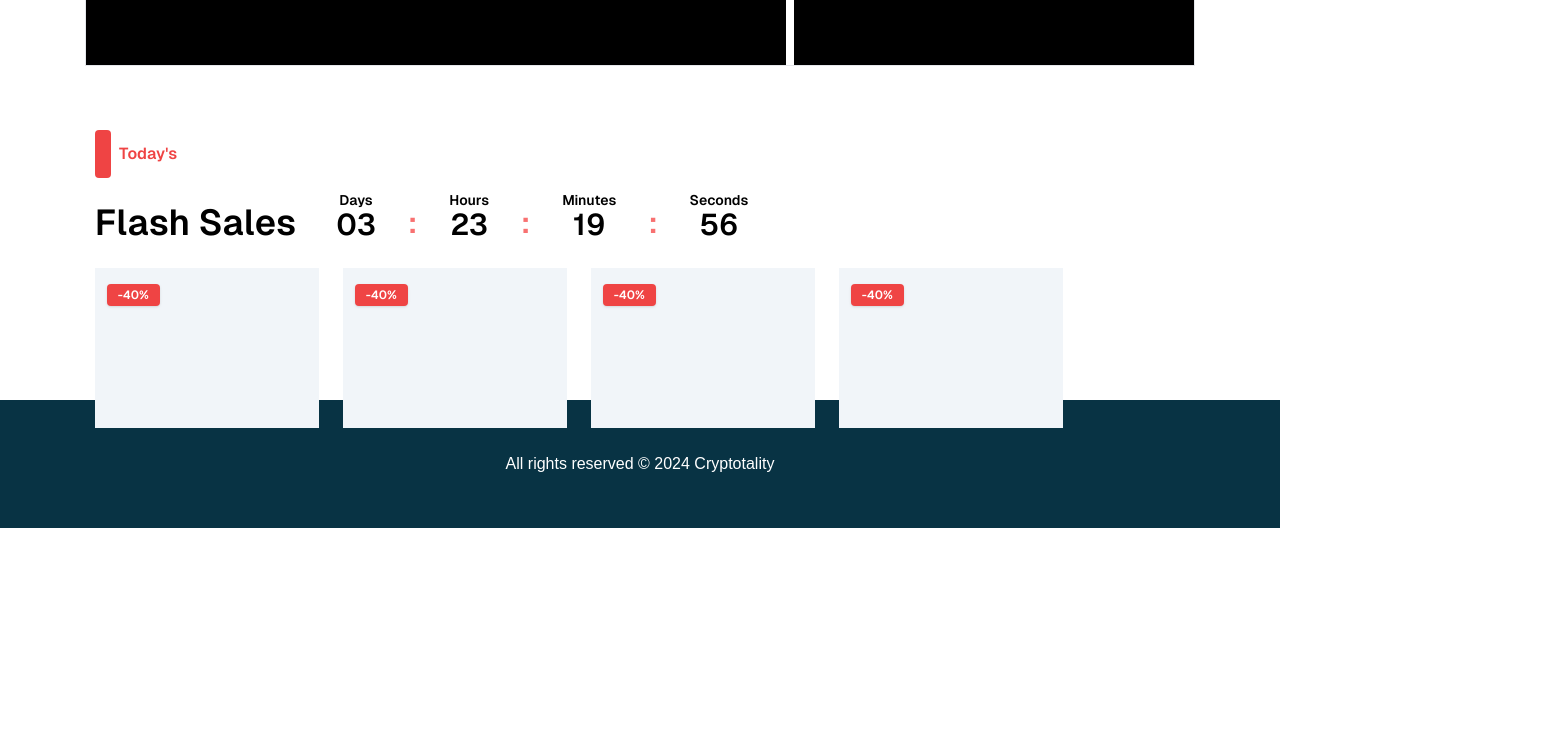
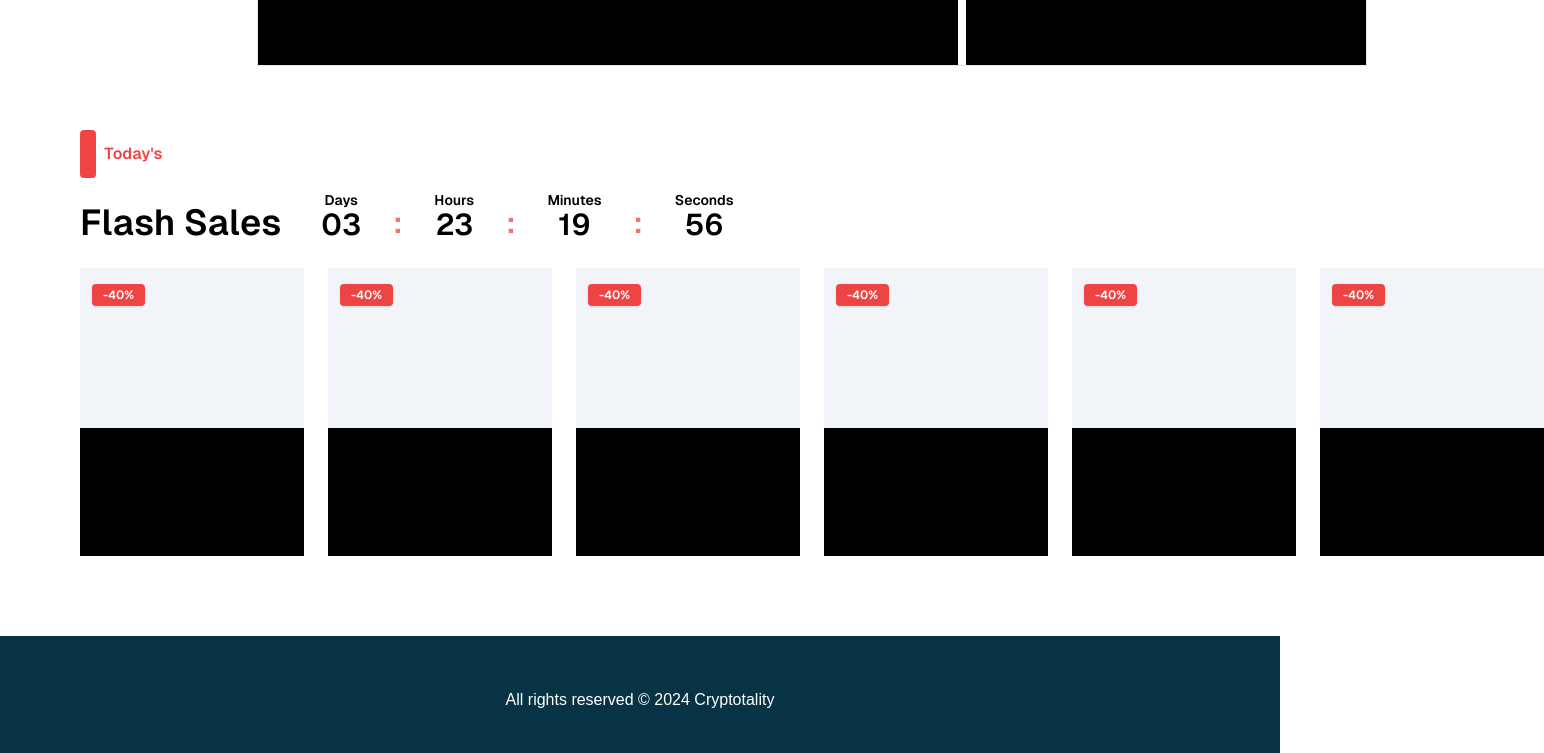
Before and after one commit to kyuremmmmz/Ecommerce-Project-practice, a Next.js app: page / in a window 1280 px wide. Shown: the part 584-1337 px from the top of the page, 1544 px wide, since content can reach past the window. Before the commit the page ends 1112 px from the top, so only its background shows below. Built offline with nearby package versions, Linux system fonts and the light colour scheme; no server answers.

Commit message:
lapit na guys

```diff
--- a/app/components/ui/Sales/Sales.tsx
+++ b/app/components/ui/Sales/Sales.tsx
@@ -2,6 +2,26 @@ import { Badge } from '@/components/ui/badge'
 import React from 'react'
 
 function Sales() {
+    const list: unknown[] = [
+        {
+            name: 'Add to Cart'
+        },
+        {
+            name: 'Add to Cart'
+        },
+        {
+            name: 'Add to Cart'
+        },
+        {
+            name: 'Add to Cart'
+        },
+        {
+            name: 'Add to Cart'
+        },
+        {
+            name: 'Add to Cart'
+        },
+    ];
   return (
     <div className=' flex'>
           <div className=' flex flex-col gap-3'>
@@ -44,21 +64,20 @@ function Sales() {
                   </div>
               </div>
               <div className="flex flex-col md:flex-row gap-6 items-center md:items-start justify-center md:justify-start">
-                  <div className="relative w-56 h-40 bg-slate-100 group overflow-hidden">
+                  {list.map((item, index) => {
+                      return (
+                          <div key={index} className=' w-auto bg-black h-72'>
+                              <div className="relative w-56 h-40 bg-slate-100 overflow-hidden group/item">
                                   <Badge variant="destructive" className="bg-red-500 rounded absolute mt-4 mx-3 hover:bg-red-200 duration-300 cursor-pointer text-white">
                                       -40%
                                   </Badge>
+                                  <div className=' flex justify-center bg-black  my-72 items-center text-center hover:bg-slate-700 group-hover/item:my-[135px] duration-300'>
+                                      <h1 className=' text-white font-normal cursor-pointer'>{item.name}</h1>
                                   </div>
-
-                  <div className=' w-56 h-40 bg-slate-100'>
-                      <Badge variant="destructive" className=' bg-red-500 rounded absolute mt-4 mx-3 hover:bg-red-200 duration-300 cursor-pointer text-white'>-40%</Badge>
                               </div>
-                  <div className=' w-56 h-40 bg-slate-100'>
-                      <Badge variant="destructive" className=' bg-red-500 rounded absolute mt-4 mx-3 hover:bg-red-200 duration-300 cursor-pointer text-white'>-40%</Badge>
                           </div>
-                  <div className=' w-56 h-40 bg-slate-100'>
-                      <Badge variant="destructive" className=' bg-red-500 rounded absolute mt-4 mx-3 hover:bg-red-200 duration-300 cursor-pointer text-white'>-40%</Badge>
-                  </div>
+                      )
+                  }) }
               </div>
         </div>
     </div>
--- a/app/page.tsx
+++ b/app/page.tsx
@@ -4,7 +4,7 @@ import Sales from "./components/ui/Sales/Sales";
 
 export default function Home() {
   return (
-    <div className="grid p-8 h-screen  gap-16 sm:p-20 font-[family-name:var(--font-geist-sans)]">
+    <div className="grid p-8 h-screen-full  gap-16 sm:p-20 font-[family-name:var(--font-geist-sans)]">
       <section className="border w-fit h-fit mx-auto gap-2">
           <div className="md:flex-row flex flex-col justify-center items-stretch gap-2">
               <Promos />
```
Lines whose indentation alone changed are shown as unchanged.
